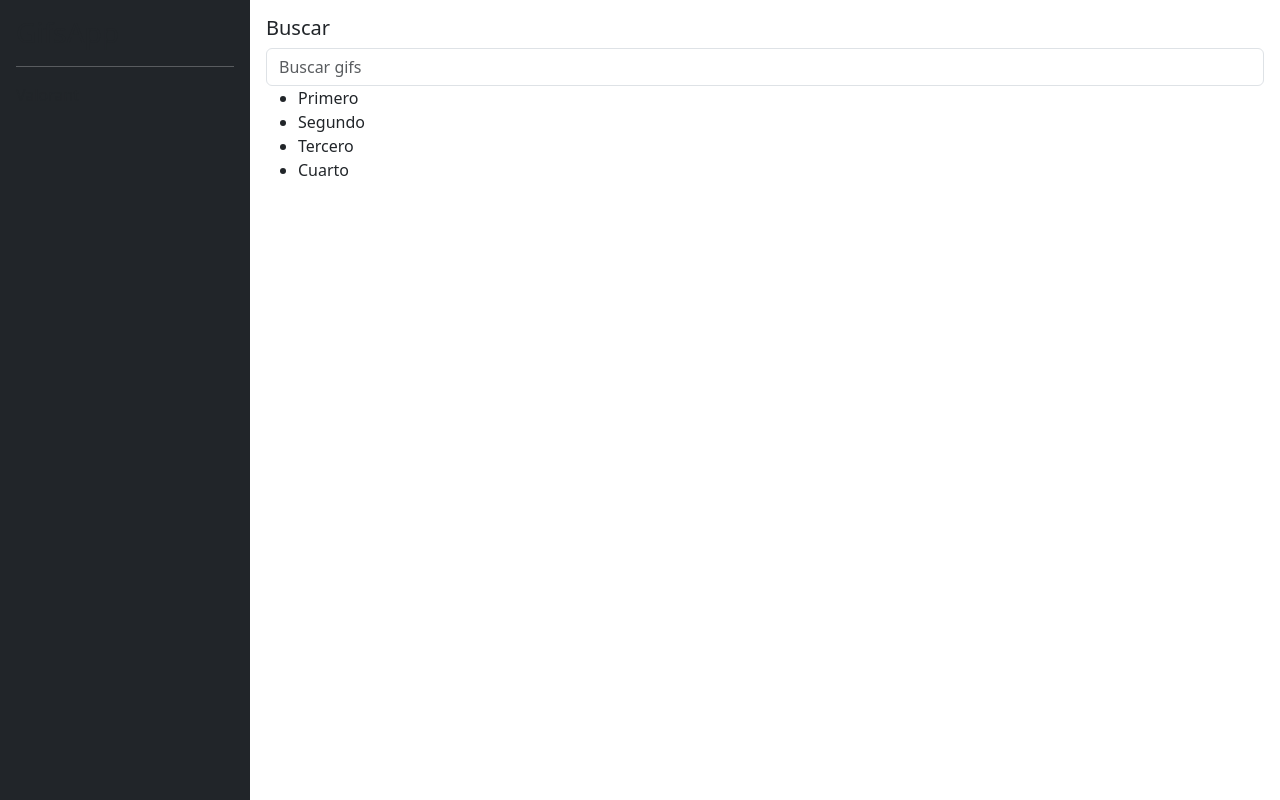
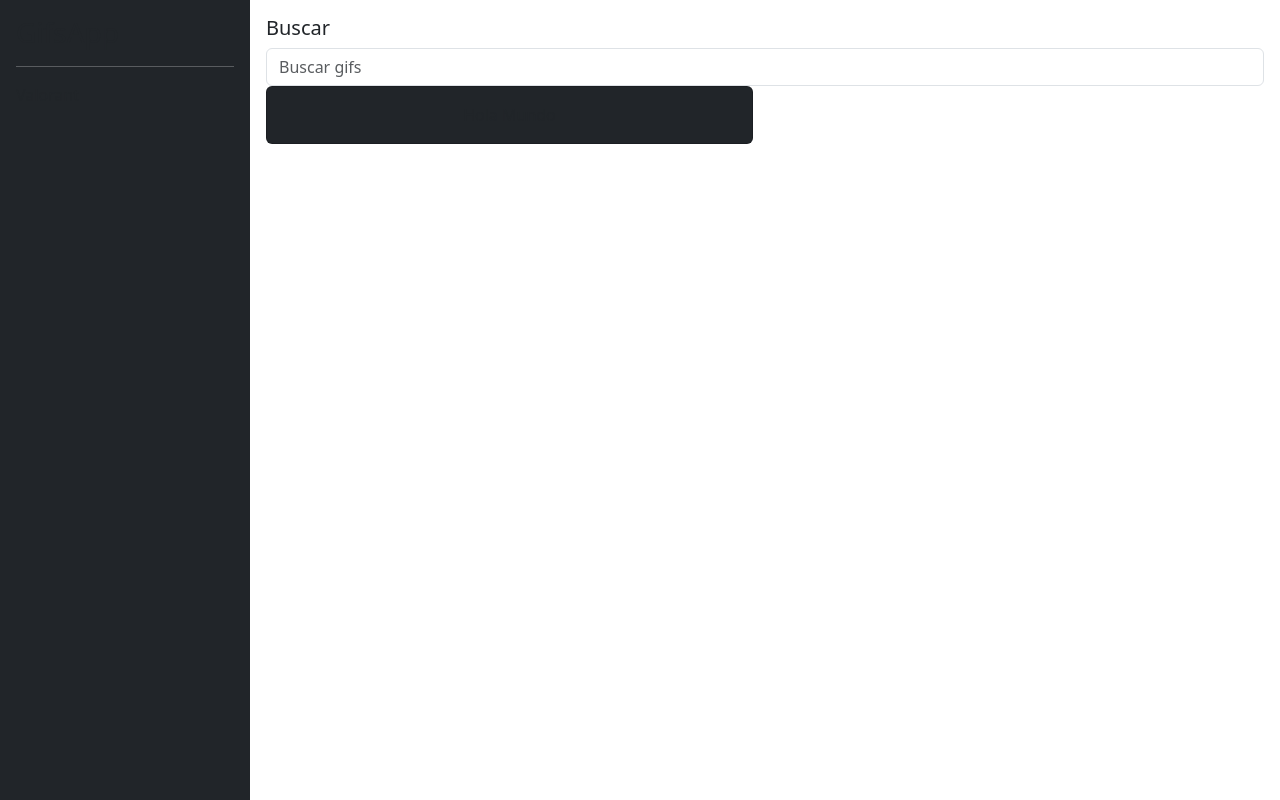
Before and after one commit to adriancamarena2310/Proyecto-2, an Angular app: page / in a window 1280 px wide. Built offline with nearby package versions, Linux system fonts and the light colour scheme.

Commit message:
video-89 Resolución de la tarea - CardList

```diff
--- /dev/null
+++ b/src/app/gifs/components/card-list/card-list.component.html
@@ -0,0 +1,14 @@
+<div class="row">
+  <div class="col-mb-3 col-sm-6">
+    <div class="card mb-2 text-center bg-dark">
+
+
+      <div class="card-body">
+        <p class="card-text">
+            Hola Mundo
+        </p>
+      </div>
+
+    </div>
+  </div>
+</div>
--- a/src/app/gifs/gifs.module.ts
+++ b/src/app/gifs/gifs.module.ts
@@ -2,6 +2,7 @@ import { NgModule } from '@angular/core';
 import { CommonModule } from '@angular/common';
 import { HomePageComponent } from './pages/home/home-Page.component';
 import { ShearchBoxComponent } from './components/shearch-box/shearch-box.component';
+import { CardListComponent } from './components/card-list/card-list.component';
 
 @NgModule({
   imports: [
@@ -9,7 +10,8 @@ import { ShearchBoxComponent } from './components/shearch-box/shearch-box.compon
   ],
   declarations: [
     HomePageComponent,
-    ShearchBoxComponent
+    ShearchBoxComponent,
+    CardListComponent
   ],
   exports: [
     HomePageComponent
--- a/src/app/gifs/pages/home/home-Page.component.html
+++ b/src/app/gifs/pages/home/home-Page.component.html
@@ -8,11 +8,8 @@
 <div class="col-12">
     <!-- Listado de Gifs -->
     <!-- Card-list -->
-    <ul>
-      <li>Primero</li>
-      <li>Segundo</li>
-      <li>Tercero</li>
-      <li>Cuarto</li>
-    </ul>
+
+    <gifs-card-list> </gifs-card-list>
+
 </div>
 </div>
```
Also changed, not shown: src/app/gifs/components/card-list/card-list.component.ts (added, +11 -0 lines).
